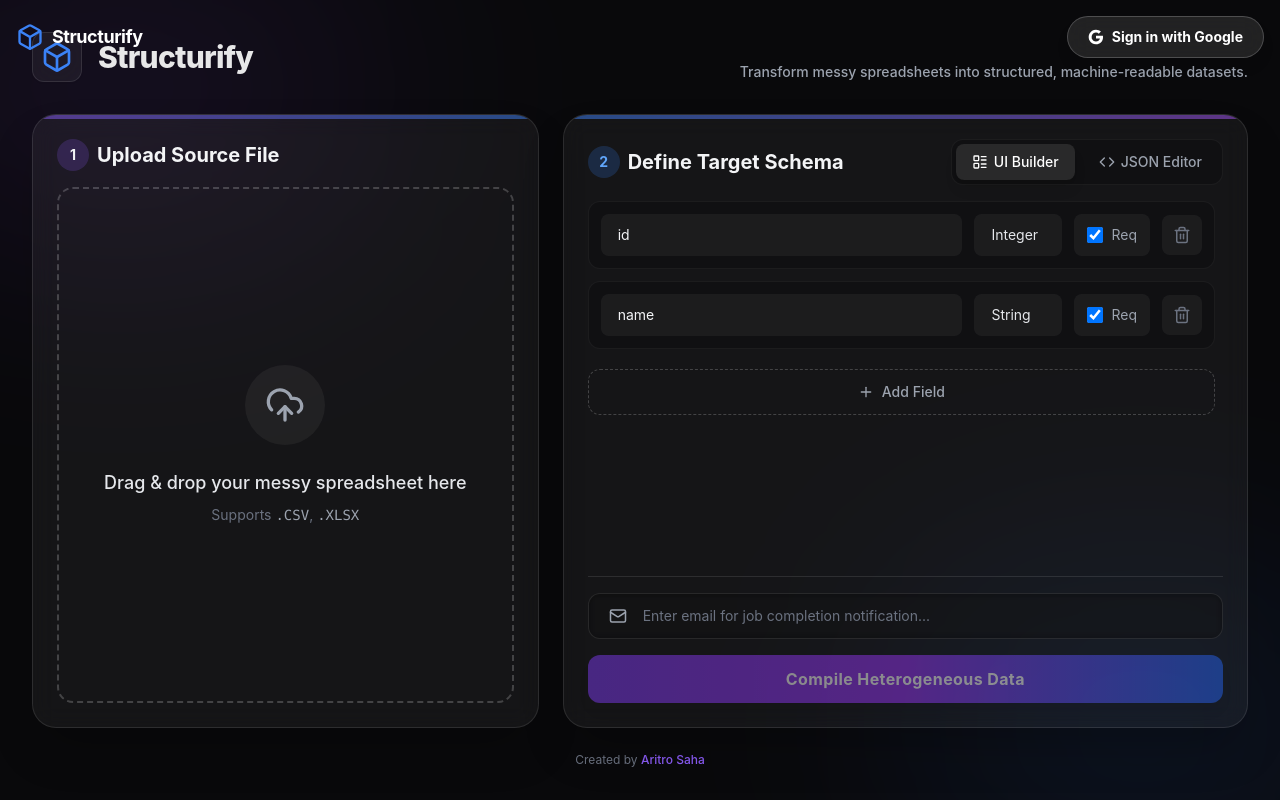
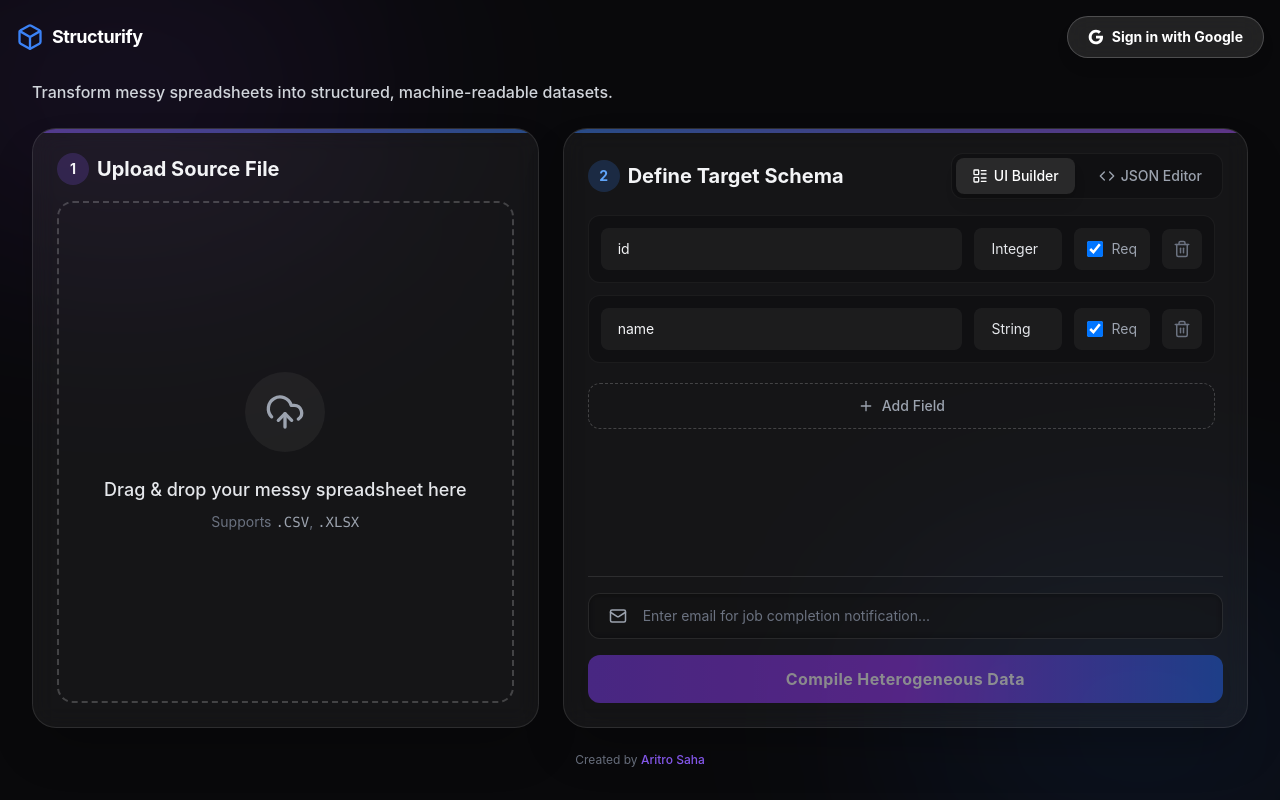
Before and after one commit to halcyon-past/Structurify, a Next.js app in the folder frontend/: page / in a window 1280 px wide. Built offline with nearby package versions, Linux system fonts and the light colour scheme; no server answers.

Commit message:
fix(ui): Prevent logo overlapping with global header and remove redundancy

```diff
--- a/frontend/src/app/page.tsx
+++ b/frontend/src/app/page.tsx
@@ -2,7 +2,6 @@
 
 import { useState, useEffect } from "react";
 import { useRouter } from "next/navigation";
-import Image from "next/image";
 import { UploadZone } from "@/components/UploadZone";
 import { SchemaBuilder, SchemaField } from "@/components/SchemaBuilder";
 import { useFileUpload } from "@/hooks/useFileUpload";
@@ -52,18 +51,10 @@
       <div className="absolute bottom-[-10%] right-[-10%] w-[40%] h-[40%] bg-blue-600/10 rounded-full blur-[120px] mix-blend-screen animate-blob pointer-events-none" style={{ animationDelay: '2s' }}></div>
 
       {/* Main Container */}
-      <div className="w-full max-w-7xl h-full flex flex-col p-4 md:p-6 lg:p-8 z-10 relative">
-        {/* Compact Header */}
-        <header className="flex-shrink-0 flex flex-col md:flex-row md:items-end justify-between gap-4 mb-6 md:mb-8">
-          <div className="flex items-center gap-4">
-            <div className="bg-white/5 p-2 rounded-xl border border-white/10 shadow-sm backdrop-blur-xl flex items-center justify-center">
-              <Image src="/logo.svg" alt="Structurify Logo" width={32} height={32} priority />
-            </div>
-            <h1 className="text-3xl font-extrabold tracking-tight text-white/90">
-              Structurify
-            </h1>
-          </div>
-          <p className="text-gray-400 text-sm font-medium">
+      <div className="w-full max-w-7xl h-full flex flex-col p-4 pt-20 md:p-6 md:pt-20 lg:p-8 lg:pt-20 z-10 relative">
+        {/* Compact Subtitle Header */}
+        <header className="flex-shrink-0 flex items-center justify-between mb-4 md:mb-6">
+          <p className="text-gray-300 text-sm md:text-base font-medium">
             Transform messy spreadsheets into structured, machine-readable datasets.
           </p>
         </header>
```
